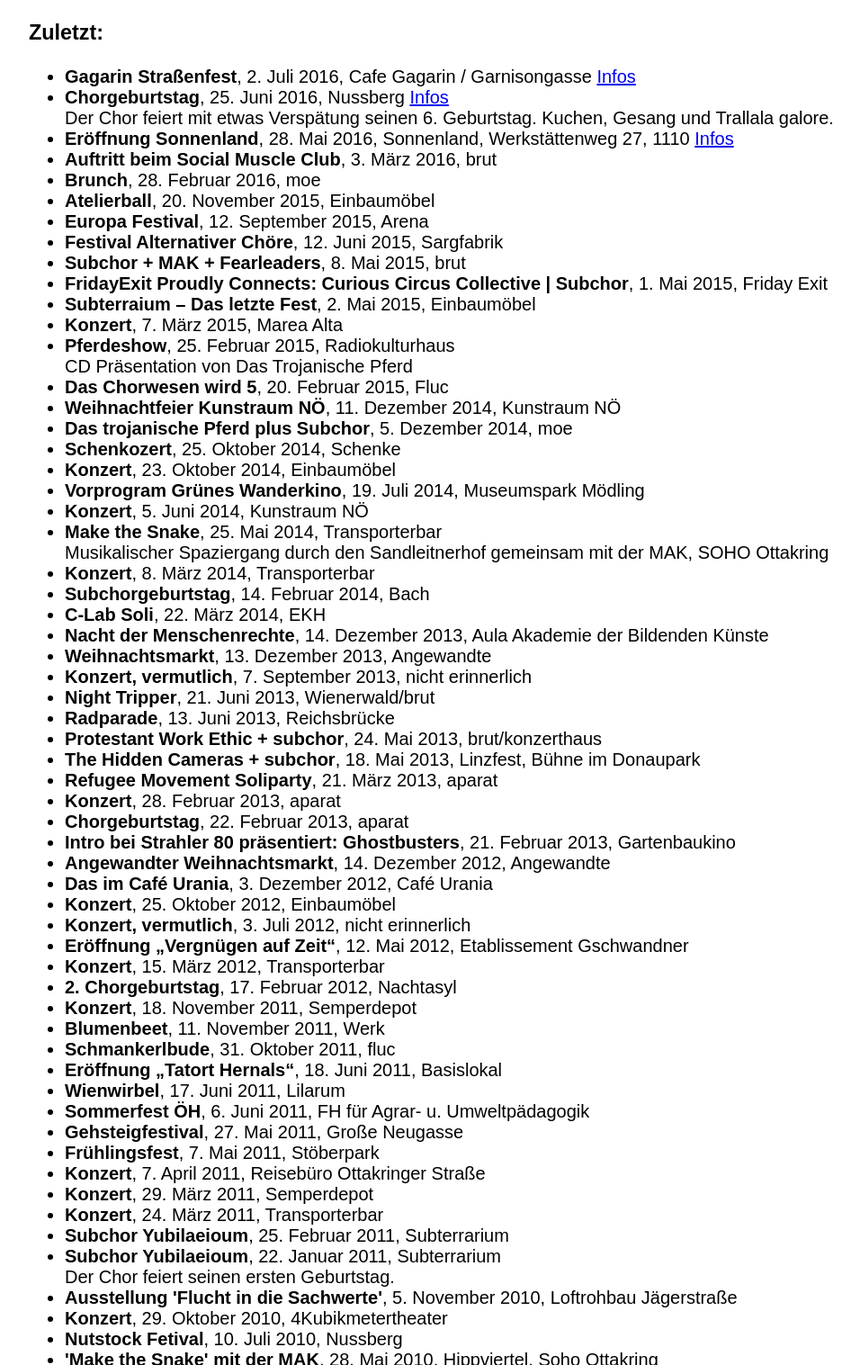
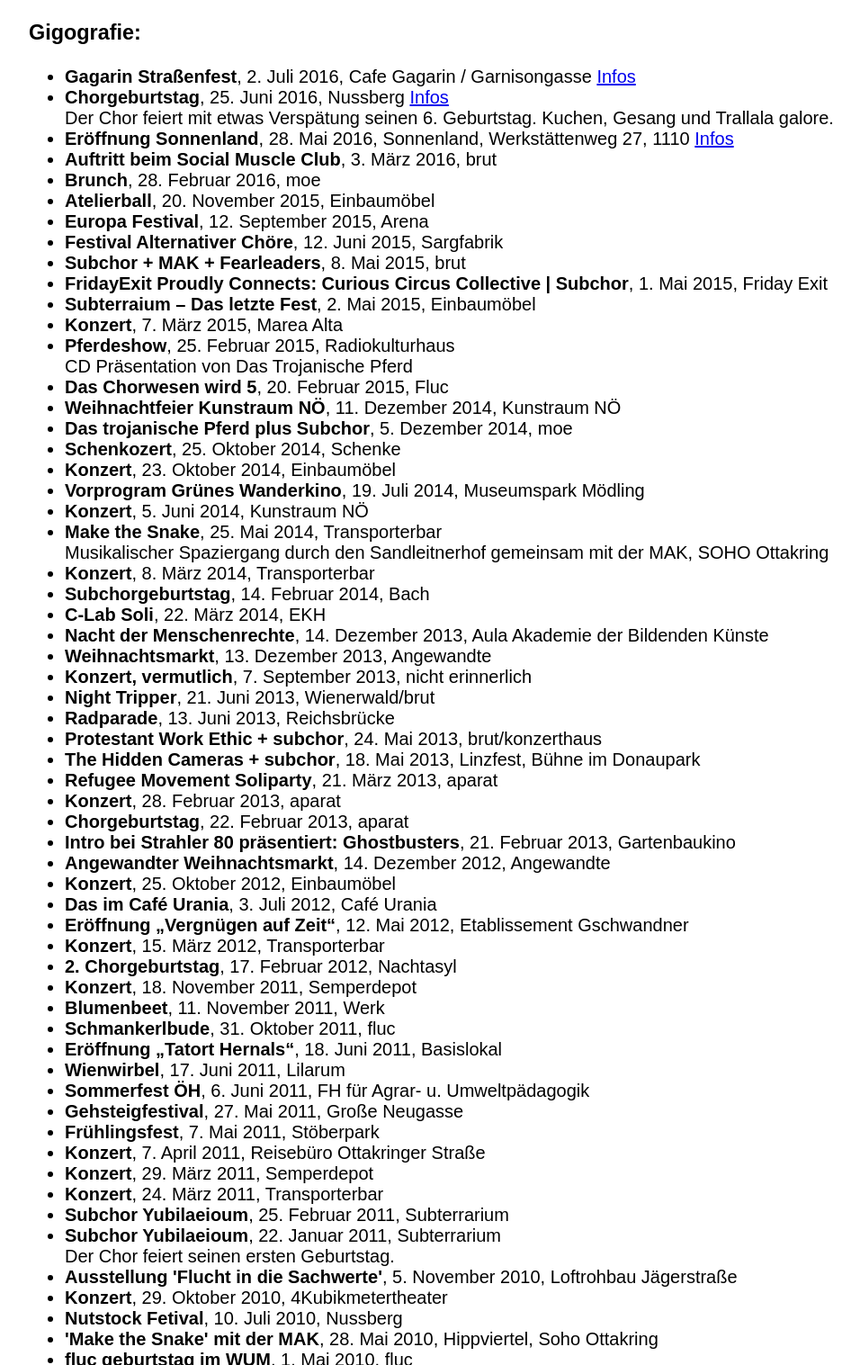
Before and after one commit to subchor/subchor.github.io, a plain HTML site: page archiv.html in a window 1280 px wide. Shown: the top 1517 px of the page at 90% size, without its empty margins (18-974 px from the left). Drawn offline with Linux system fonts and the light colour scheme.

Commit message:
Correct Urania gig, use term "Gigografie" in an overbording manner

```diff
--- a/archiv.html
+++ b/archiv.html
@@ -33,7 +33,7 @@
         <div id="live-upcomming"></div>
 
 
-        <h3>Zuletzt:</h3>
+        <h3>Gigografie:</h3>
         <ul id="live-past"></ul>
     </div>
 </body>
--- a/shows.json
+++ b/shows.json
@@ -219,12 +219,6 @@
     "description": 0
   },
   {
-    "date": "2012-12-03",
-    "title": "Das im Café Urania",
-    "location": "Café Urania",
-    "description": 0
-  },
-  {
     "date": "2012-10-25",
     "title": "Konzert",
     "location": "Einbaumöbel",
@@ -232,8 +226,8 @@
   },
   {
     "date": "2012-07-03",
-    "title": "Konzert, vermutlich",
-    "location": "nicht erinnerlich",
+    "title": "Das im Café Urania",
+    "location": "Café Urania",
     "description": 0
   },
   {
```
Also changed, not shown: index.html (+2 -2 lines).
